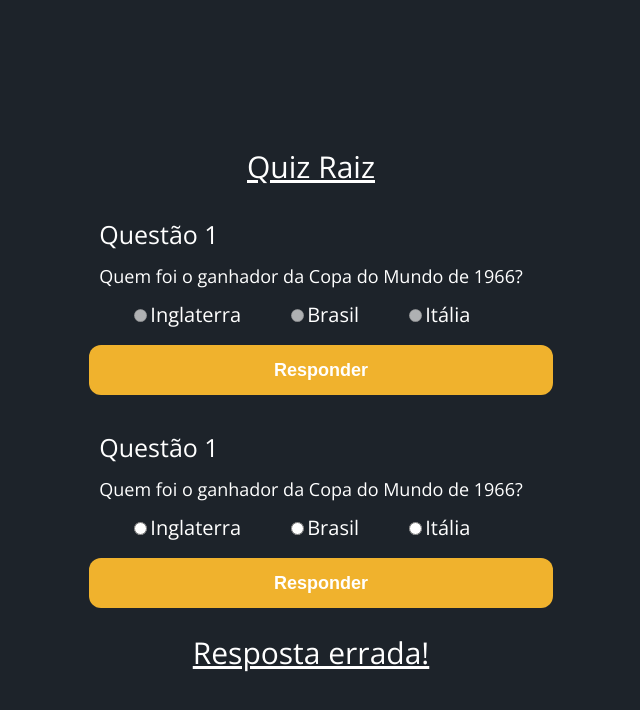
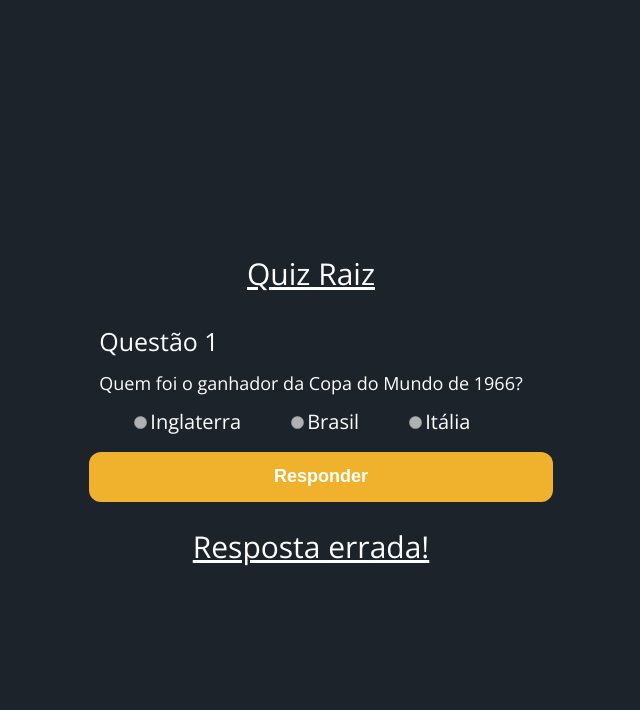
Before and after one commit to dev-lfelipe/quiz-treino-js, a plain HTML site: page index.html in a window 1280 px wide. Both pictures are taken after a click on the button "Responder". Shown: the whole page, without its empty margins (329-969 px from the left). Drawn offline with nearby package versions, Linux system fonts and the light colour scheme.

Commit message:
Mudanças js e index.html

```diff
--- a/index.html
+++ b/index.html
@@ -34,7 +34,7 @@
                         </ul>
                         <button class="myButton">Responder</button>
                     </div>
-                    <div class="carousel__item">
+                    <!--<div class="carousel__item">
                         <p class="carousel__titulo">Questão 1</p>
                         <p class="carousel__titulo carousel__titulo--sub">Quem foi o ganhador da Copa do Mundo de 1966?</p>
                         <ul class="radio__buttons">
@@ -43,7 +43,7 @@
                             <li class="radio__item"><input type="radio" name="q1" id="Italia" value="Itália">Itália</li>
                         </ul>
                         <button class="myButton">Responder</button>
-                    </div>
+                    </div>-->
                 </form>
             </div>
         </div>
--- a/js/quiz.js
+++ b/js/quiz.js
@@ -20,12 +20,13 @@ btnSubmit.addEventListener('click', (e) => {
         document.getElementById(answer.options.a).disabled = true;
         document.getElementById(answer.options.b).disabled = true;
         document.getElementById(answer.options.c).disabled = true;
+        document.querySelector('.myButton').disabled = true;
     } else {
         response.textContent = 'Resposta correta!'
         document.body.appendChild(response)
         document.getElementById(answer.options.a).disabled = true;
         document.getElementById(answer.options.b).disabled = true;
         document.getElementById(answer.options.c).disabled = true;
-
+        document.querySelector('.myButton').disabled = true;
     }
 })
```
Lines whose indentation alone changed are shown as unchanged.
